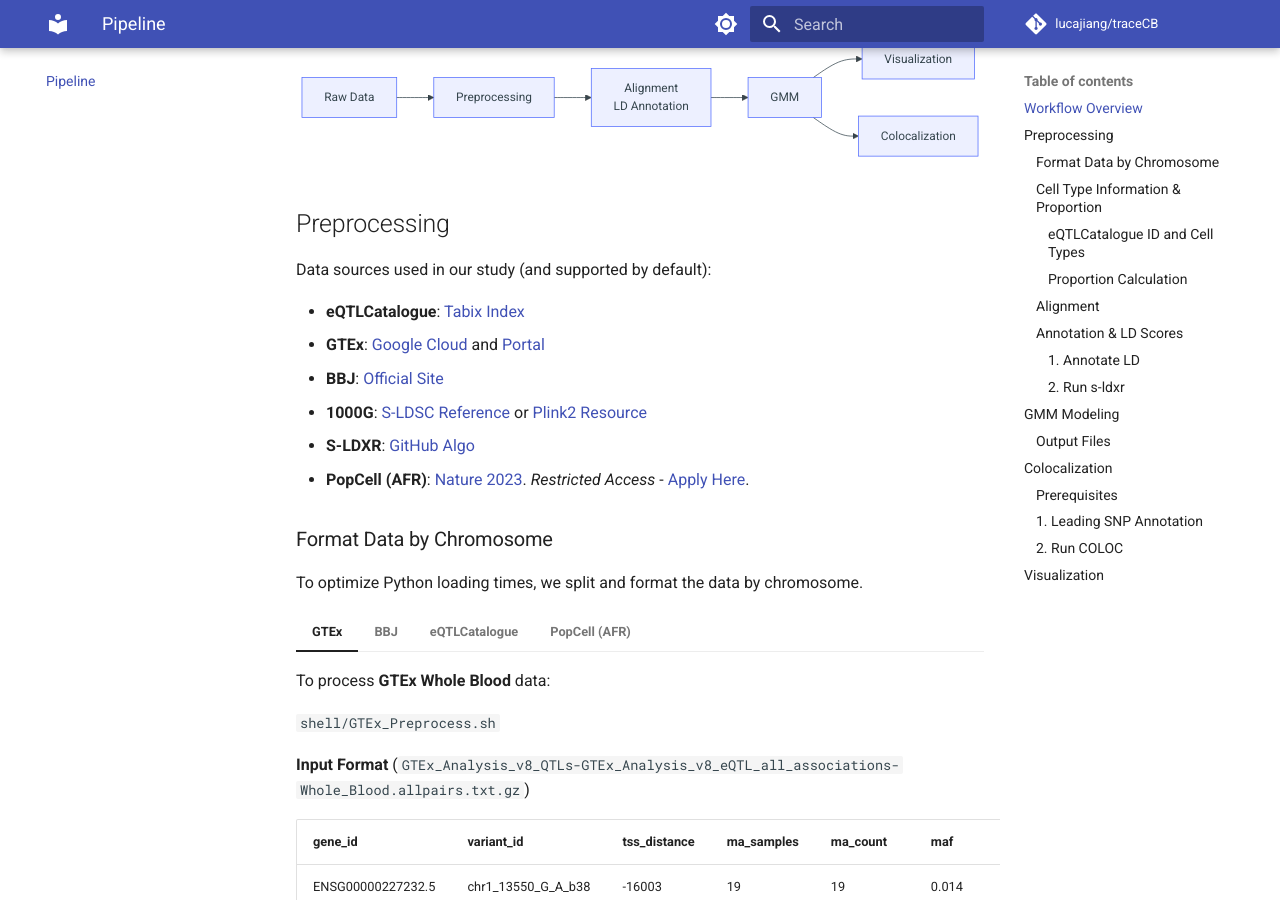
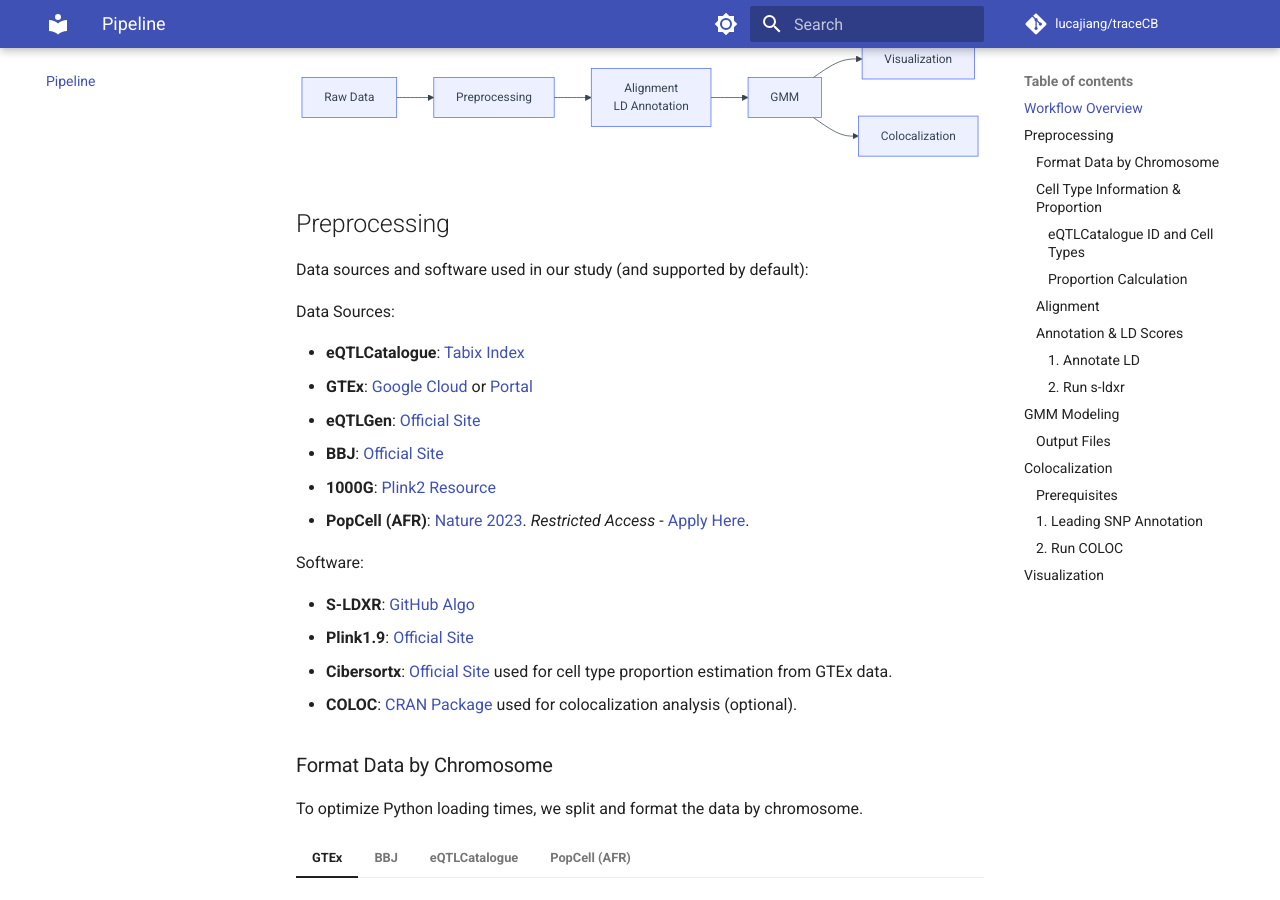
Before and after one commit to LucaJiang/traceCB, an MkDocs documentation site: the page built from docs/pipeline.md, in a window 1280 px wide and 900 px high, scrolled down 528 px. Built offline with MkDocs 1.6.1 and Material for MkDocs 9.7.7, drawn with Linux system fonts in a browser that asks for light colours; comment, search, counter and statistics services are not loaded.

Commit message:
[mod] data source in docs

```diff
--- a/docs/pipeline.md
+++ b/docs/pipeline.md
@@ -20,14 +20,23 @@ graph LR
 
 ## Preprocessing
 
-Data sources used in our study (and supported by default):
+Data sources and software used in our study (and supported by default):
+
+Data Sources:
 
 *   **eQTLCatalogue**: [Tabix Index](https://github.com/eQTL-Catalogue/eQTL-Catalogue-resources/blob/master/tabix/tabix_ftp_paths.tsv)
-*   **GTEx**: [Google Cloud](https://console.cloud.google.com/storage/browser/gtex-resources/GTEx_Analysis_v8_QTLs/GTEx_Analysis_v8_EUR_eQTL_all_associations;tab=objects?inv=1&invt=Ab037A&prefix=&forceOnObjectsSortingFiltering=true) and [Portal](https://www.gtexportal.org/home/downloads/adult-gtex/qtl)
+*   **GTEx**: [Google Cloud](https://console.cloud.google.com/storage/browser/gtex-resources/GTEx_Analysis_v8_QTLs/GTEx_Analysis_v8_EUR_eQTL_all_associations;tab=objects?inv=1&invt=Ab037A&prefix=&forceOnObjectsSortingFiltering=true) or [Portal](https://www.gtexportal.org/home/downloads/adult-gtex/qtl)
+*   **eQTLGen**: [Official Site](https://www.eqtlgen.org/phase1.html)
 *   **BBJ**: [Official Site](http://jenger.riken.jp/en/result)
-*   **1000G**: [S-LDSC Reference](https://zenodo.org/records/7768714) or [Plink2 Resource](https://www.cog-genomics.org/plink/1.9/resources#phase1)
+*   **1000G**: [Plink2 Resource](https://www.cog-genomics.org/plink/1.9/resources#phase1)
+*   **PopCell (AFR)**: [Nature 2023](https://doi.org/10.1038/s41586-023-06422-9). *Restricted Access* - [Apply Here](https://dataset.owey.io/doi/10.48802/owey.e4qn-9190).
+
+Software:
+
 *   **S-LDXR**: [GitHub Algo](https://github.com/huwenboshi/s-ldxr/tree/master)
-*   **PopCell (AFR)**: [Nature 2023](https://doi.org/10.1038/s41586-023-06422-9). *Restricted Access* - [Apply Here](https://dataset.owey.io/doi/10.48802/owey.e4qn-9190).
+*   **Plink1.9**: [Official Site](https://www.cog-genomics.org/plink/1.9/)
+*   **Cibersortx**: [Official Site](https://cibersortx.stanford.edu/) used for cell type proportion estimation from GTEx data.
+*   **COLOC**: [CRAN Package](https://cran.r-project.org/web/packages/coloc/index.html) used for colocalization analysis (optional).
 
 ### Format Data by Chromosome
 
```
